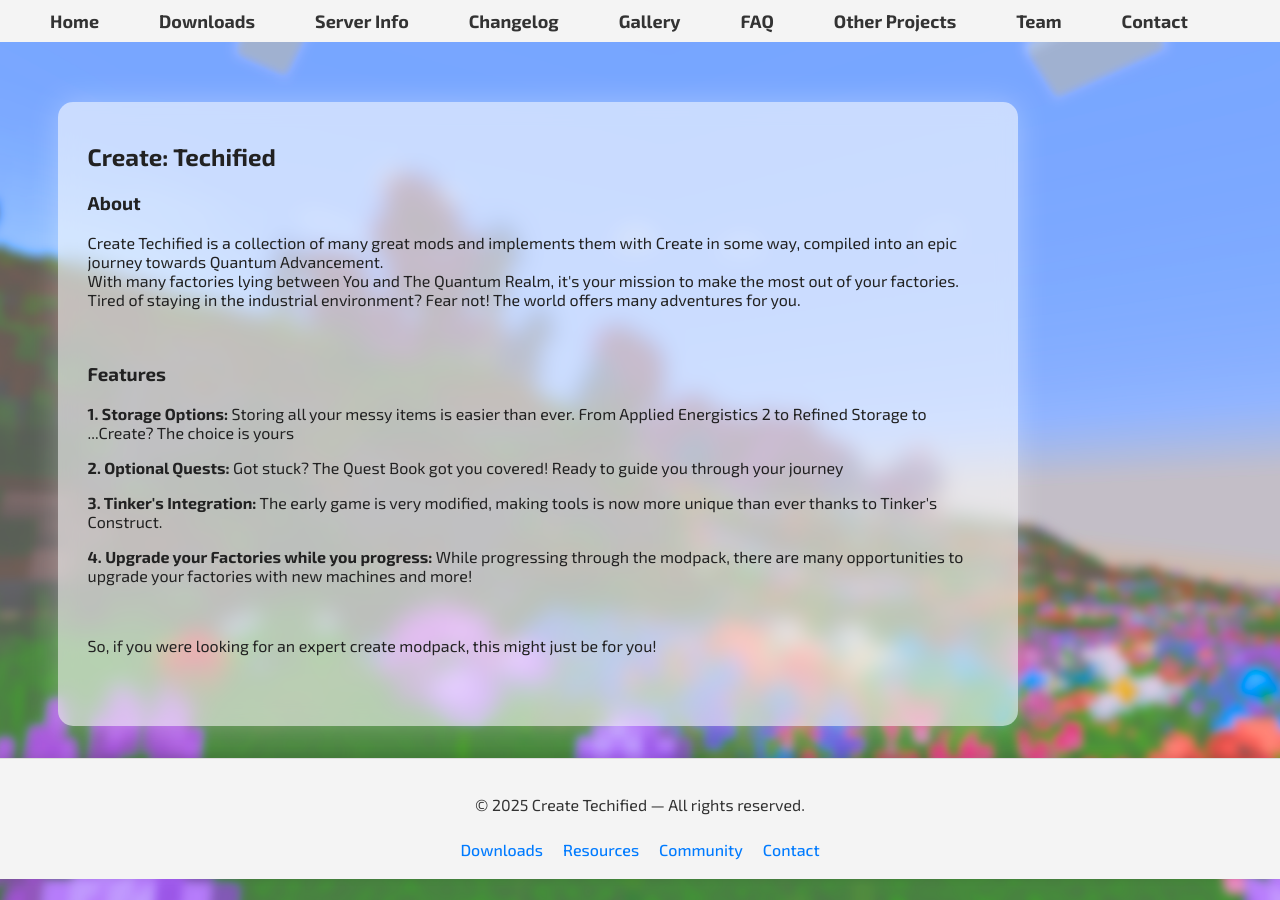
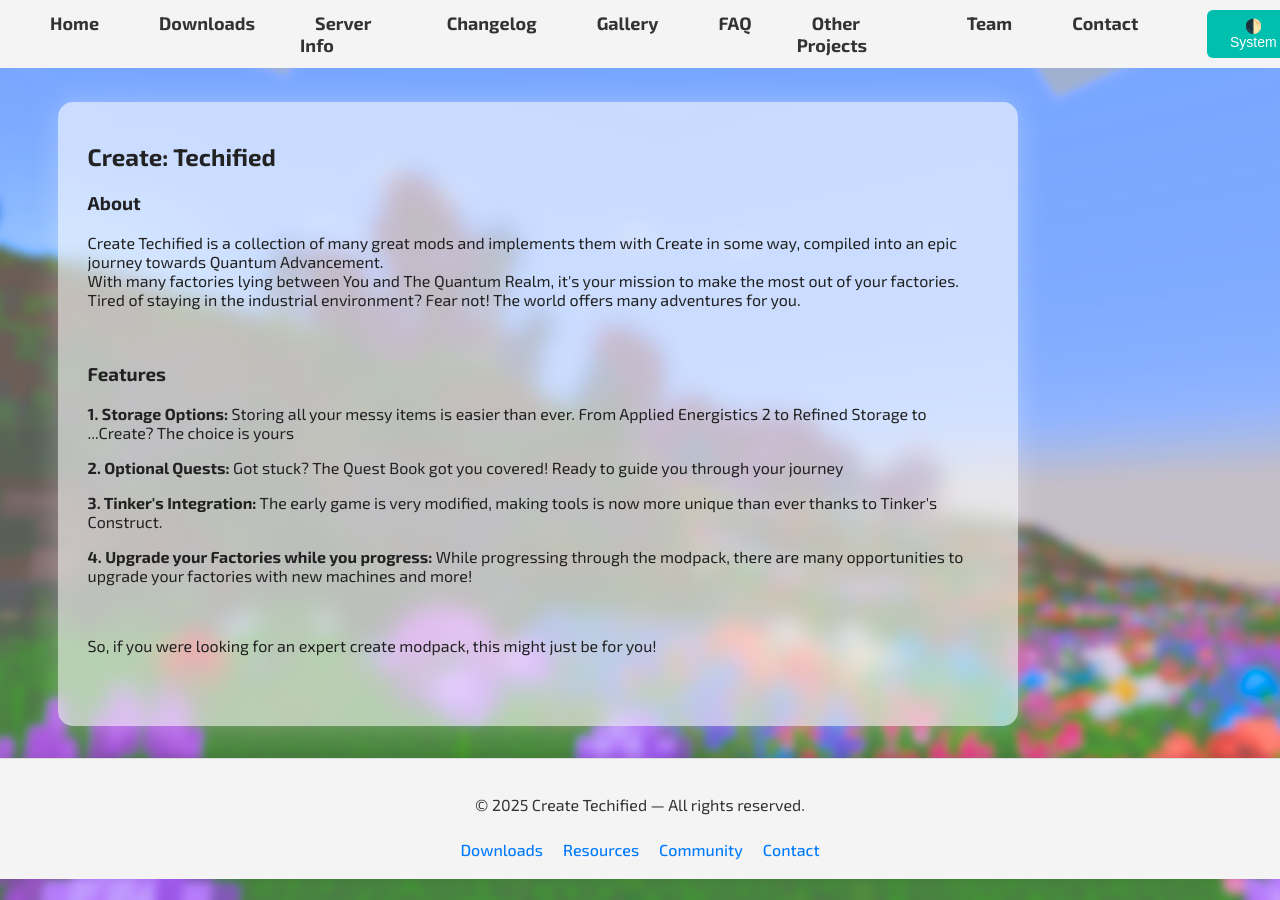
Before and after one commit to CreateTechified/Website, a Jekyll site: the page built from index.html, in a window 1280 px wide. Built offline with Jekyll 4.4.1, drawn with Linux system fonts in a browser that asks for light colours.

Commit message:
Added a theme button

```diff
--- a/navbar.html
+++ b/navbar.html
@@ -12,4 +12,6 @@
     <li><a href="/team">Team</a></li>
     <li><a href="/contact">Contact</a></li>
   </ul>
+
+  <button id="theme-toggle" class="theme-toggle">🌓 System</button>
 </nav>
--- a/script.js
+++ b/script.js
@@ -1,27 +1,74 @@
 document.addEventListener("DOMContentLoaded", function() {
+    // --- Load Navbar ---
     fetch('navbar.html')
         .then(response => response.text())
         .then(data => {
             document.getElementById('navbar').innerHTML = data;
             setTimeout(() => {
-                setupMenuToggle(); // Keep only the menu toggle setup
+                setupMenuToggle();
+                setupThemeToggle(); // Initialize theme button
             }, 100);
         });
 });
 
-// Function to toggle mobile menu
+// --- MOBILE MENU TOGGLE --- //
 function toggleMenu() {
     document.getElementById("nav-links").classList.toggle("active");
 }
 
-// Function to enable mobile menu toggle
 function setupMenuToggle() {
-    document.querySelector(".menu-toggle").addEventListener("click", toggleMenu);
+    const menuToggle = document.querySelector(".menu-toggle");
+    if (menuToggle) {
+        menuToggle.addEventListener("click", toggleMenu);
+    }
 }
 
-const menuToggleButton = document.getElementById('menu-toggle');
-const navList = document.getElementById('nav-list');
+// --- THEME TOGGLE SYSTEM --- //
+function setupThemeToggle() {
+    const toggleButton = document.getElementById('theme-toggle');
+    if (!toggleButton) return; // Avoid errors if button not found
 
-menuToggleButton.addEventListener('click', () => {
-  navList.classList.toggle('active');
-});
+    // Load theme preference
+    let theme = localStorage.getItem('theme') || 'system';
+    applyTheme(theme);
+
+    // Cycle through modes on click
+    toggleButton.addEventListener('click', () => {
+        if (theme === 'light') theme = 'dark';
+        else if (theme === 'dark') theme = 'system';
+        else theme = 'light';
+
+        localStorage.setItem('theme', theme);
+        applyTheme(theme);
+    });
+
+    // Apply the correct theme
+    function applyTheme(mode) {
+        document.documentElement.removeAttribute('data-theme');
+
+        if (mode === 'light') {
+            document.documentElement.setAttribute('data-theme', 'light');
+            toggleButton.textContent = '☀️ Light';
+        } else if (mode === 'dark') {
+            document.documentElement.setAttribute('data-theme', 'dark');
+            toggleButton.textContent = '🌙 Dark';
+        } else {
+            toggleButton.textContent = '🌓 System';
+        }
+
+        // If using "system", follow OS setting dynamically
+        if (mode === 'system') {
+            const prefersDark = window.matchMedia('(prefers-color-scheme: dark)');
+            if (prefersDark.matches) {
+                document.documentElement.setAttribute('data-theme', 'dark');
+            } else {
+                document.documentElement.setAttribute('data-theme', 'light');
+            }
+
+            // Auto-update if system preference changes
+            prefersDark.addEventListener('change', (e) => {
+                document.documentElement.setAttribute('data-theme', e.matches ? 'dark' : 'light');
+            });
+        }
+    }
+}
--- a/style.css
+++ b/style.css
@@ -249,3 +249,27 @@
 .footer-links a:hover {
     color: var(--accent);
 }
+
+/* Theme Toggle Button */
+.theme-toggle {
+  margin-left: auto;
+  background: var(--accent);
+  color: white;
+  border: none;
+  border-radius: 6px;
+  padding: 8px 14px;
+  font-size: 14px;
+  cursor: pointer;
+  transition: background 0.3s, transform 0.2s;
+}
+
+.theme-toggle:hover {
+  background: var(--link);
+  transform: scale(1.05);
+}
+
+nav {
+  display: flex;
+  align-items: center;
+  justify-content: space-between;
+}
```
